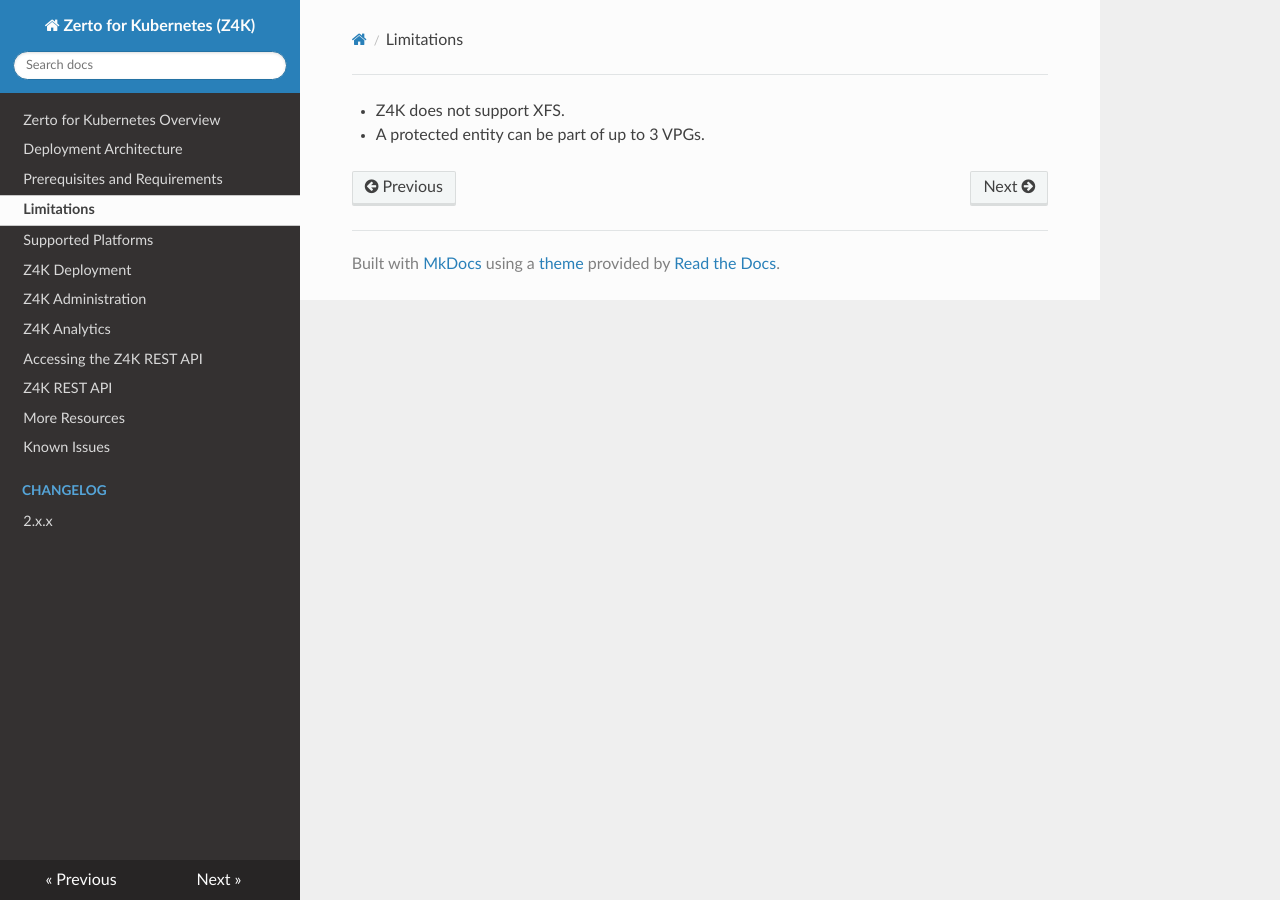
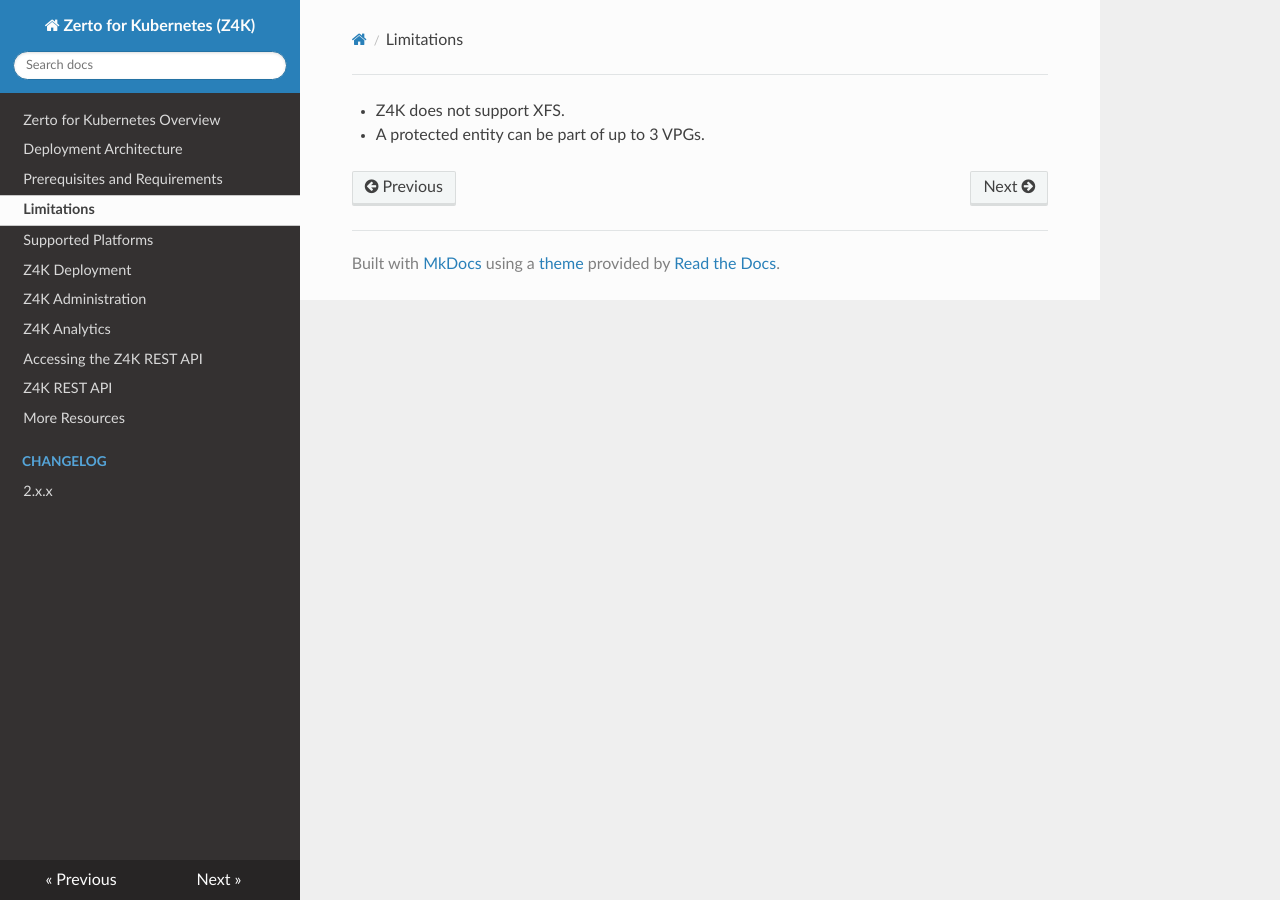
Before and after one commit to ZertoPublic/Z4K, an MkDocs documentation site: the page built from docs/Limitations.md, in a window 1280 px wide. Built offline with MkDocs 1.6.1, drawn with Linux system fonts in a browser that asks for light colours.

Commit message:
Update mkdocs.yml

```diff
--- a/mkdocs.yml
+++ b/mkdocs.yml
@@ -14,7 +14,6 @@ nav:
 - Accessing the Z4K REST API: AccessingZ4KRESTAPI.md
 - Z4K REST API: openapi.md
 - More Resources: MoreResources.md
-- Known Issues: Known_Issues.md
 - ChangeLog:
   - '2.x.x': ./changes/version2.x.x.md
 plugins:
```
